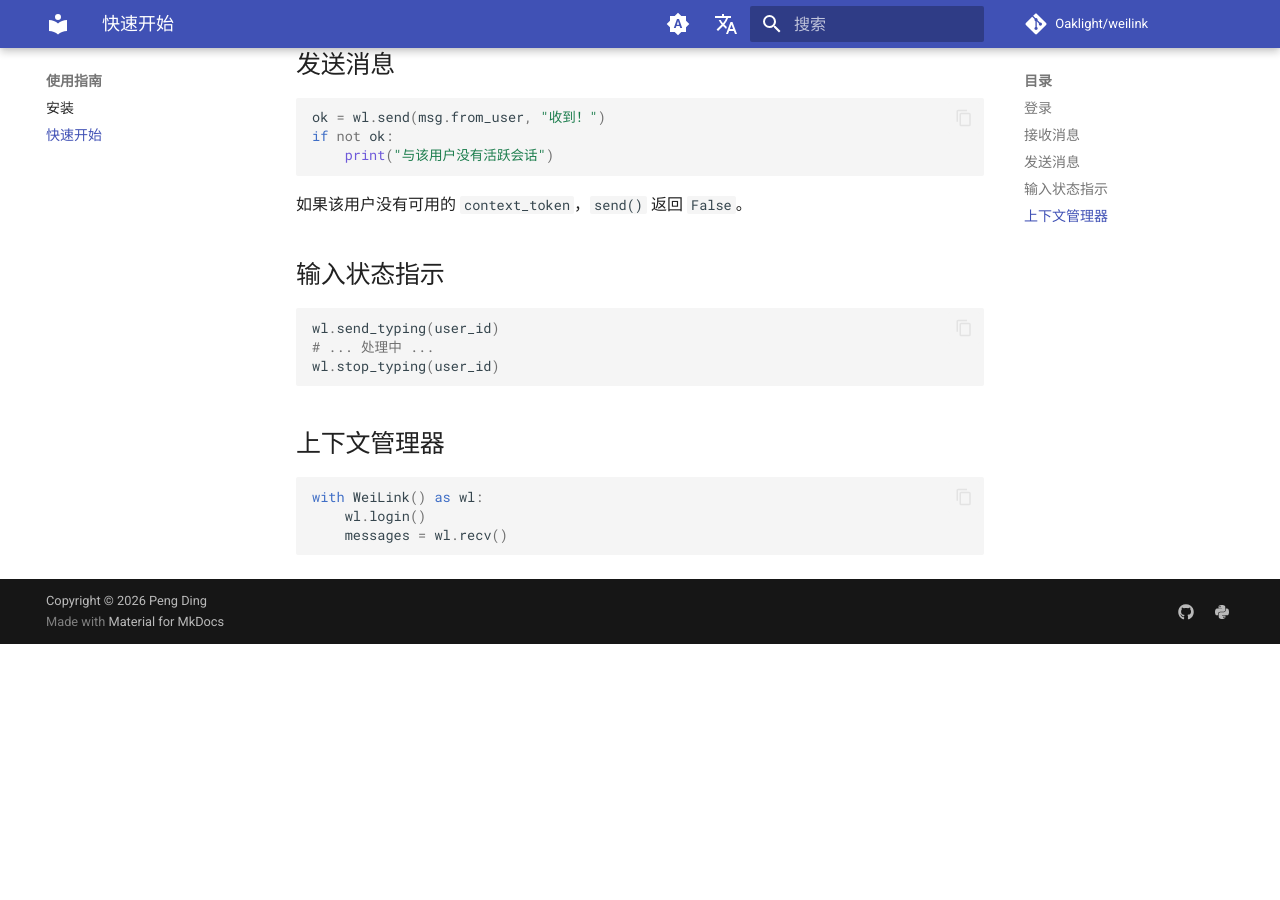
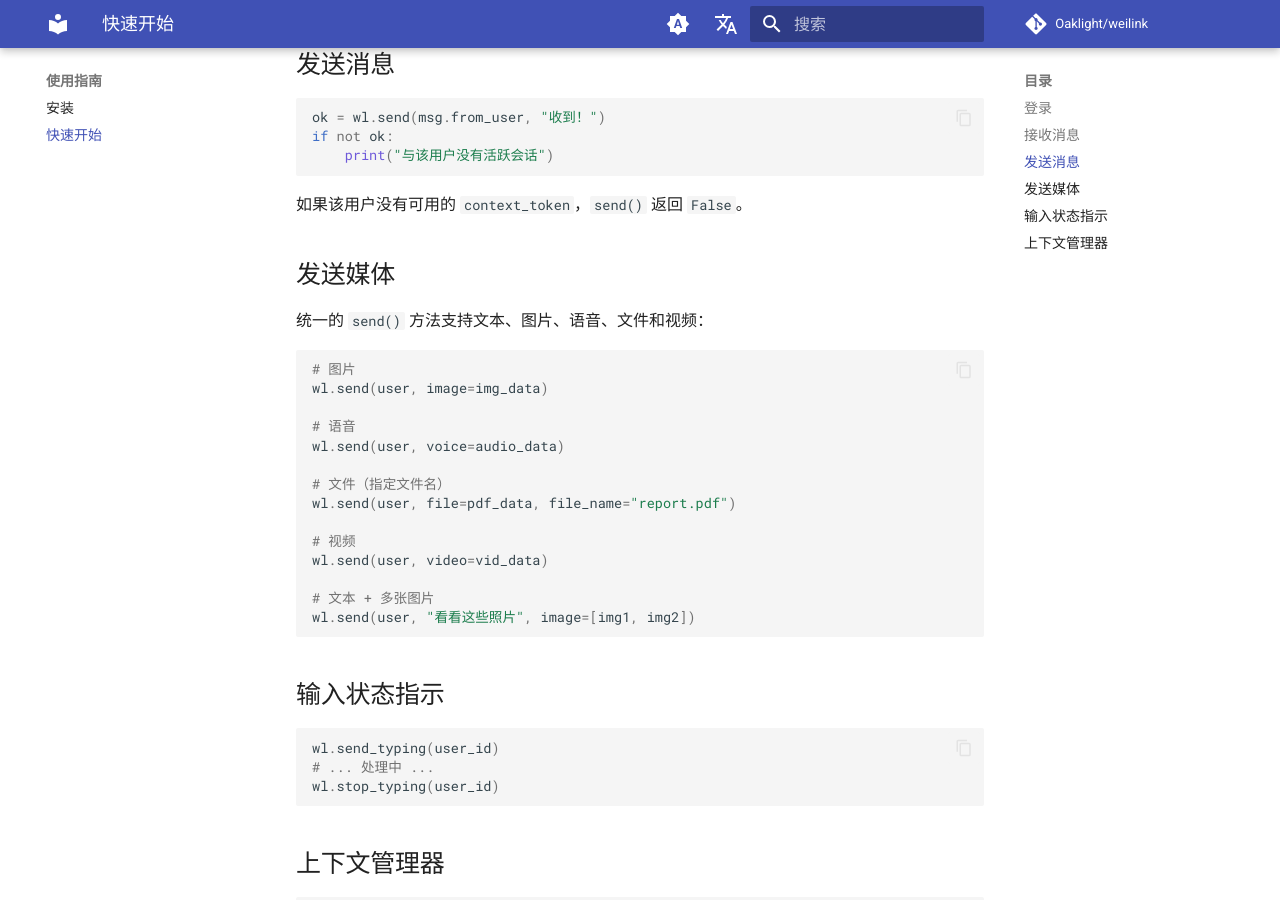
Before and after one commit to Oaklight/weilink, an MkDocs documentation site: the page built from docs/usage/quickstart.md, in a window 1280 px wide and 900 px high, scrolled down 663 px. Built offline with MkDocs 1.6.1 and Material for MkDocs 9.7.7, drawn with Linux system fonts in a browser that asks for light colours; comment, search, counter and statistics services are not loaded; before the commit the page ends 1307 px from its top, so only the background shows below that.

Commit message:
Update docs for unified send() API

````diff
--- a/docs/usage/quickstart.md
+++ b/docs/usage/quickstart.md
@@ -33,6 +33,27 @@ if not ok:
 
 如果该用户没有可用的 `context_token`，`send()` 返回 `False`。
 
+## 发送媒体
+
+统一的 `send()` 方法支持文本、图片、语音、文件和视频：
+
+```python
+# 图片
+wl.send(user, image=img_data)
+
+# 语音
+wl.send(user, voice=audio_data)
+
+# 文件（指定文件名）
+wl.send(user, file=pdf_data, file_name="report.pdf")
+
+# 视频
+wl.send(user, video=vid_data)
+
+# 文本 + 多张图片
+wl.send(user, "看看这些照片", image=[img1, img2])
+```
+
 ## 输入状态指示
 
 ```python
````
Also changed, not shown: docs/changelog.md (+3 -0 lines), docs/index.md (+1 -2 lines), docs/usage/installation.md (+1 -1 lines).
